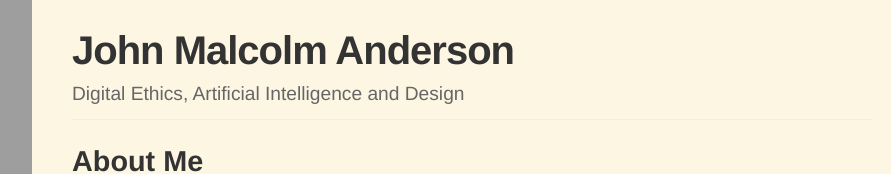
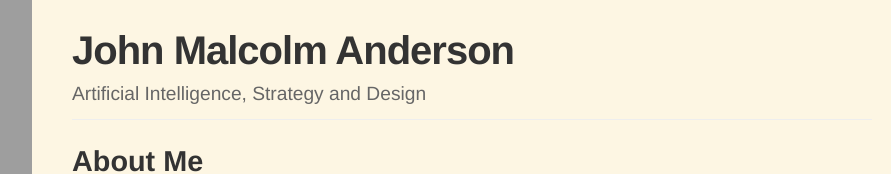
Before and after one commit to johnmalcolm/johnmalcolmanderson.com, a plain HTML site: page index.html in a window 1280 px wide. Shown: the top 174 px of the page, without its empty margins (368-1259 px from the left). Drawn offline with Linux system fonts and the light colour scheme; grey boxes are pictures that could not be loaded.

Commit message:
new headline

```diff
--- a/index.html
+++ b/index.html
@@ -15,7 +15,7 @@
         <div class="right-column">
             <header>
                 <h1>John Malcolm Anderson</h1>
-                <p>Digital Ethics, Artificial Intelligence and Design</p>
+                <p>Artificial Intelligence, Strategy and Design</p>
             </header>
 
             <main>
```
Also changed, not shown: 1 other file.
